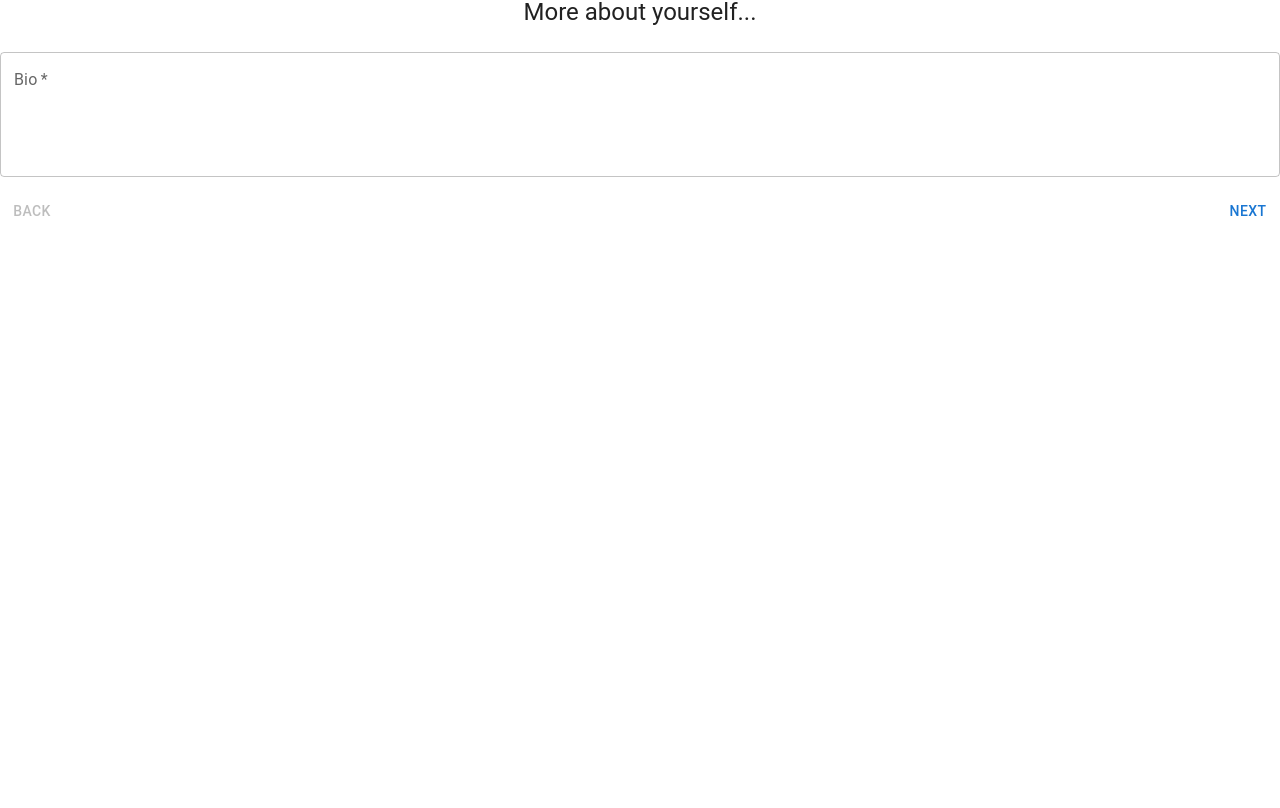
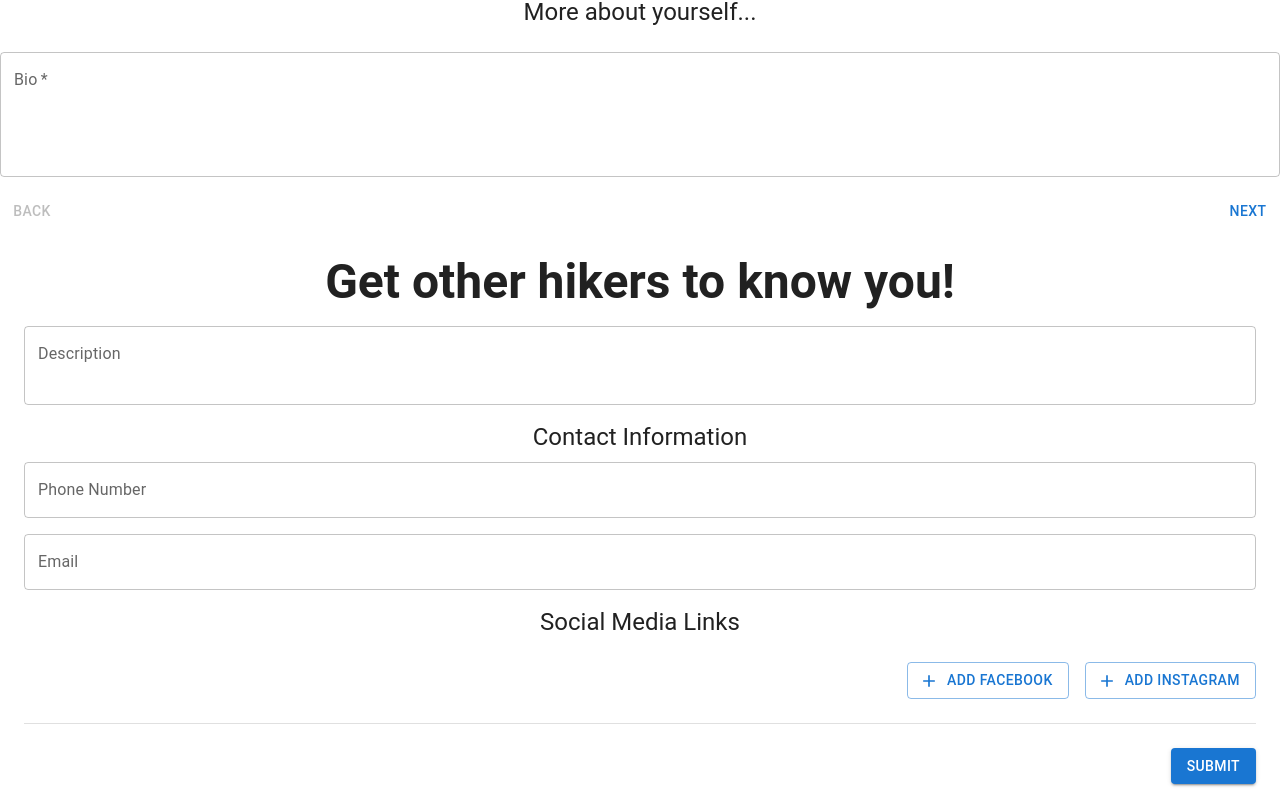
Before and after one commit to Kousay-Jebir/hikehub, a React (Create React App) app in the folder frontend/: page / in a window 1280 px wide. Shown: the part 884-1692 px from the top of the page. Before the commit the page ends 1114 px from the top, so only its background shows below. Built offline with nearby package versions, Linux system fonts and the light colour scheme.

Commit message:
can edit organization profile

```diff
--- a/frontend/src/App.js
+++ b/frontend/src/App.js
@@ -4,6 +4,7 @@ import SignIn from './auth/components/SignIn';
 import SignUp from './auth/components/SignUp';
 
 import ProfileSetupStepper from './profile-management/profile-setup/ProfileSetupStepper';
+import OrganizationProfileSetup from './profile-management/profile-setup/OrganizationProfileSetup';
 
 function App() {
   const isSignin = true;
@@ -13,6 +14,7 @@ function App() {
         isSignin ? <SignIn></SignIn> : <SignUp></SignUp>
       }
       <ProfileSetupStepper/>
+      <OrganizationProfileSetup></OrganizationProfileSetup>
     </div>
   );
 }
--- /dev/null
+++ b/frontend/src/profile-management/profile-setup/OrganizationProfileSetup.js
@@ -0,0 +1,207 @@
+import React, { useContext, useState } from 'react';
+import { Box, Grid, TextField, Typography, Button, IconButton, Divider } from '@mui/material';
+import AddIcon from '@mui/icons-material/Add';
+import DeleteIcon from '@mui/icons-material/Delete';
+import AuthContext from '../../auth/context/AuthContext';
+import editProfile from '../../api/profile-management/services/editProfile';
+
+const OrganizationProfileSetup = () => {
+    const authData = useContext(AuthContext)
+    const [formData, setFormData] = useState({
+        description: '',
+        contact: {
+            phone: '',
+            email: ''
+        },
+        social: []
+    });
+
+    const handleDescriptionChange = (event) => {
+        setFormData({
+            ...formData,
+            description: event.target.value
+        });
+    };
+
+    const handleContactChange = (event, type) => {
+        setFormData({
+            ...formData,
+            contact: {
+                ...formData.contact,
+                [type]: event.target.value
+            }
+        });
+    };
+
+    const addSocial = (type) => {
+        // Check if social media of this type already exists
+        const existingSocial = formData.social.find(social => social.type === type);
+        if (existingSocial) {
+            alert(`You can only add one ${type} link.`);
+            return;
+        }
+
+        const newSocial = { type: type, url: '' };
+        setFormData({
+            ...formData,
+            social: [...formData.social, newSocial]
+        });
+    };
+
+    const handleSocialChange = (event, index) => {
+        const updatedSocial = [...formData.social];
+        updatedSocial[index].url = event.target.value;
+        setFormData({
+            ...formData,
+            social: updatedSocial
+        });
+    };
+
+    const removeSocial = (index) => {
+        const updatedSocial = [...formData.social];
+        updatedSocial.splice(index, 1);
+        setFormData({
+            ...formData,
+            social: updatedSocial
+        });
+    };
+
+    const handleSubmit = async () => {
+        // Initialize an empty object to store the transformed result
+
+        console.log(formData);
+
+
+
+
+        let socialObject = {};
+
+        // Iterate through the socialArray
+        formData.social.forEach(item => {
+        // Ensure each item in socialArray is an object and has type and url properties
+            if (typeof item === 'object' && item !== null && 'type' in item && 'url' in item) {
+            // Assign the type as key and url as value in the socialObject
+                socialObject[item.type.toLowerCase()] = item.url;
+            }
+        });
+        const normalizedFormData = {...formData,social:socialObject}
+
+
+
+        try {
+            console.log('Form Data:', normalizedFormData);
+            console.log(authData);
+            await editProfile(authData.user.accessToken, authData.user.userId, normalizedFormData,true);
+            // Optionally handle success (e.g., show success message, redirect)
+          } catch (error) {
+            console.error('Error editing profile:', error);
+            // Handle error (e.g., show error message)
+          }
+
+
+    };
+
+    return (
+        <Box sx={{ p: 3 }}>
+            <Typography variant="h3" gutterBottom fontWeight={'bold'}>
+                Get other hikers to know you!
+            </Typography>
+            <TextField
+                fullWidth
+                label="Description"
+                multiline
+                rows={2}
+                value={formData.description}
+                onChange={handleDescriptionChange}
+                variant="outlined"
+                sx={{ mb: 2 }}
+            />
+            <Typography variant="h5" gutterBottom>
+                Contact Information
+            </Typography>
+            <TextField
+                fullWidth
+                label="Phone Number"
+                value={formData.contact.phone}
+                onChange={(e) => handleContactChange(e, 'phone')}
+                variant="outlined"
+                sx={{ mb: 2 }}
+            />
+            <TextField
+                fullWidth
+                label="Email"
+                value={formData.contact.email}
+                onChange={(e) => handleContactChange(e, 'email')}
+                variant="outlined"
+                sx={{ mb: 2 }}
+            />
+            <Typography variant="h5" gutterBottom>
+                Social Media Links
+            </Typography>
+            {formData.social.map((social, index) => (
+                <Box key={index} sx={{ mb: 2 }}>
+                    <Grid container spacing={2} alignItems="center">
+                        <Grid item xs={5}>
+                            <TextField
+                                fullWidth
+                                label="Social Media Type"
+                                value={social.type}
+                                disabled
+                                variant="outlined"
+                            />
+                        </Grid>
+                        <Grid item xs={5}>
+                            <TextField
+                                fullWidth
+                                label="URL"
+                                value={social.url}
+                                onChange={(e) => handleSocialChange(e, index)}
+                                variant="outlined"
+                            />
+                        </Grid>
+                        <Grid item xs={2}>
+                            <IconButton onClick={() => removeSocial(index)}>
+                                <DeleteIcon />
+                            </IconButton>
+                        </Grid>
+                    </Grid>
+                </Box>
+            ))}
+            <Grid container justifyContent="flex-end">
+                {/* Buttons to add social media */}
+                <Button
+                    variant="outlined"
+                    startIcon={<AddIcon />}
+                    onClick={() => addSocial('Facebook')}
+                    sx={{ mt: 2 }}
+                    disabled={formData.social.some(social => social.type === 'Facebook')}
+                >
+                    Add Facebook
+                </Button>
+                <Button
+                    variant="outlined"
+                    startIcon={<AddIcon />}
+                    onClick={() => addSocial('Instagram')}
+                    sx={{ mt: 2, ml: 2 }}
+                    disabled={formData.social.some(social => social.type === 'Instagram')}
+                >
+                    Add Instagram
+                </Button>
+                {/* Add more buttons for other social media types as needed */}
+            </Grid>
+            <Divider sx={{ my: 3 }} />
+            {/* Submit button */}
+            <Grid container justifyContent="flex-end">
+                <Button
+                    variant="contained"
+                    color="primary"
+                    onClick={handleSubmit}
+                >
+                    Submit
+                </Button>
+            </Grid>
+        </Box>
+    );
+};
+
+export default OrganizationProfileSetup;
```
